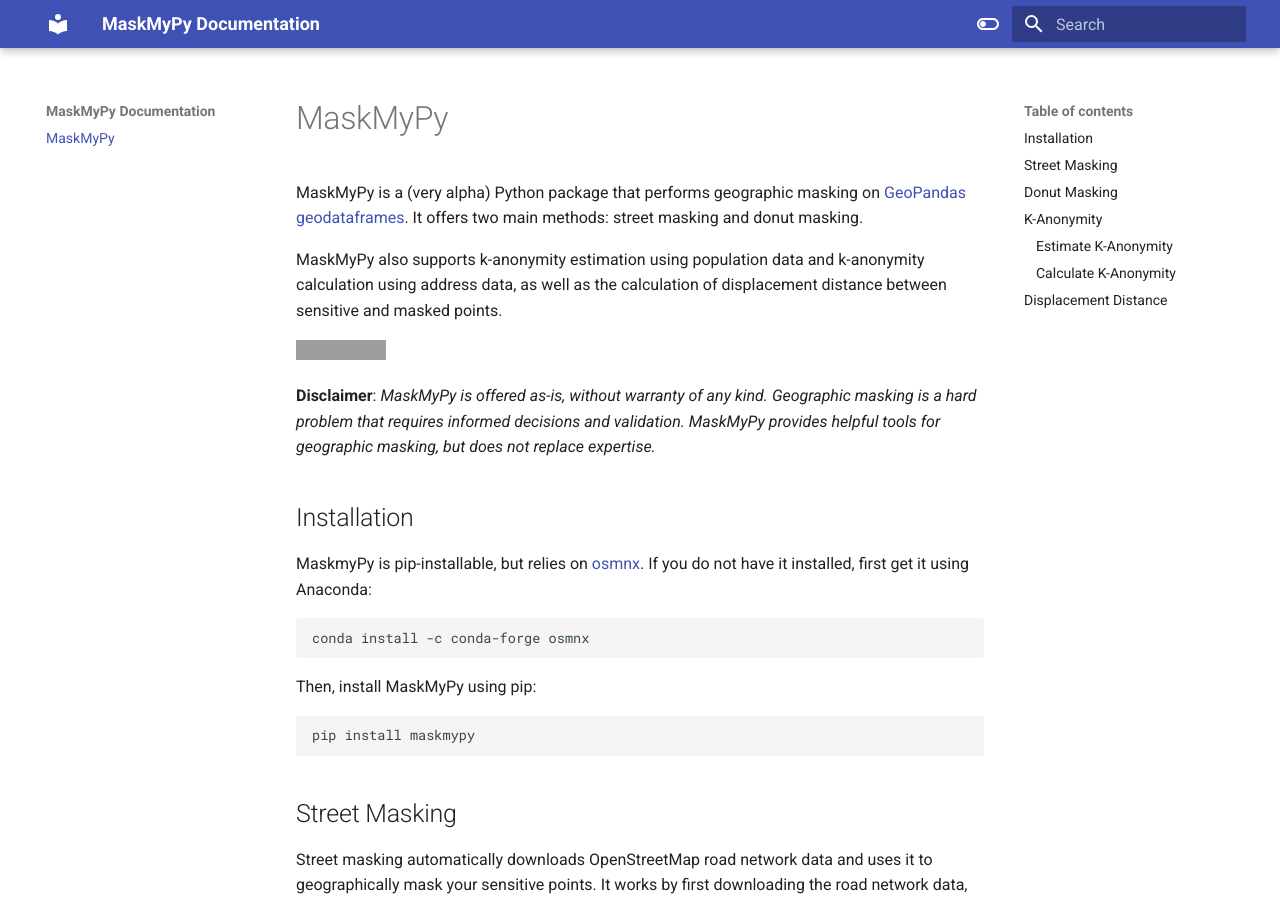
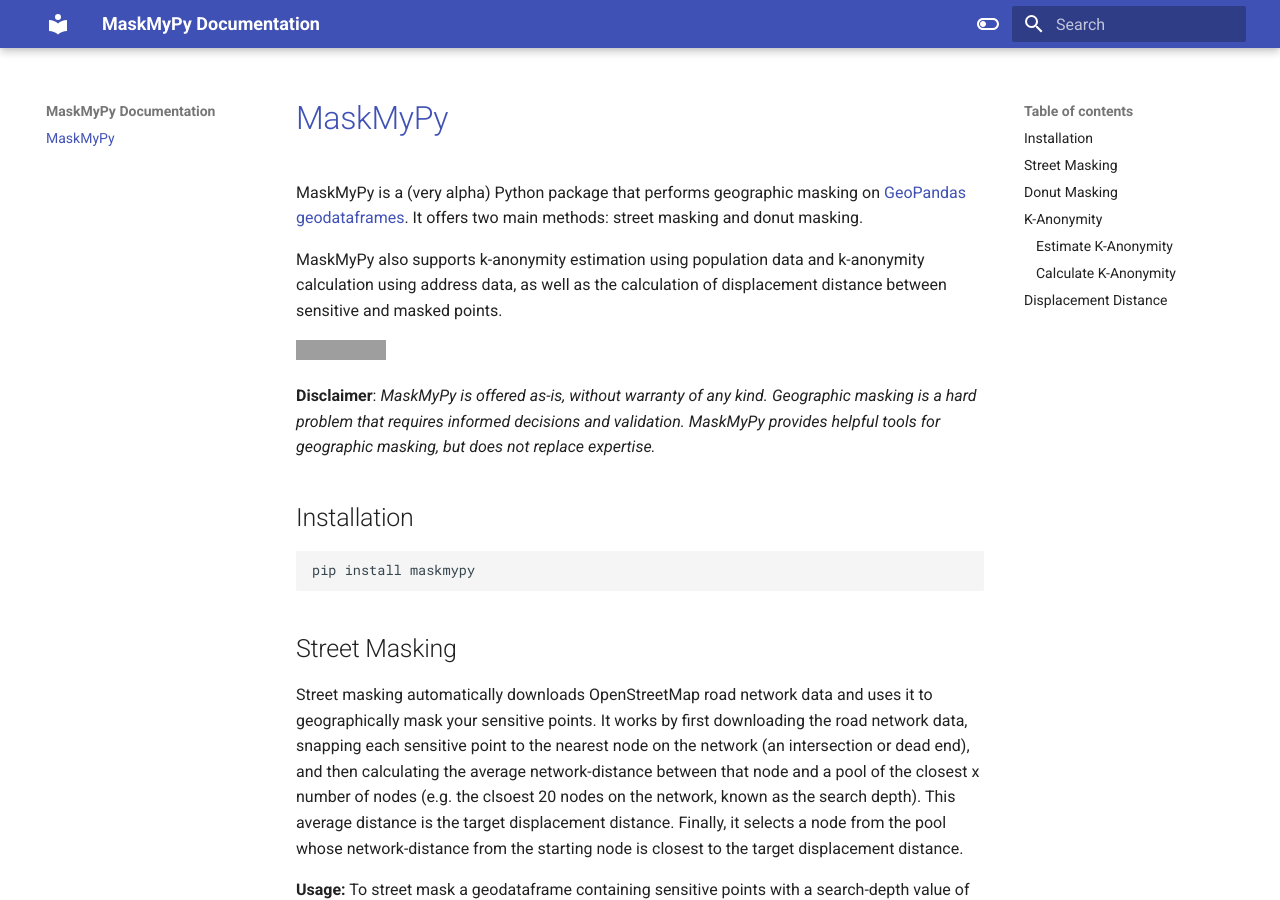
Before and after one commit to TheTinHat/MaskMyPy, an MkDocs documentation site: the page built from docs/index.md, in a window 1280 px wide and 900 px high. Built offline with MkDocs 1.6.1 and Material for MkDocs 9.7.7, drawn with Linux system fonts in a browser that asks for light colours; grey boxes are pictures that could not be loaded.

Commit message:
update docs

````diff
--- a/docs/index.md
+++ b/docs/index.md
@@ -1,4 +1,5 @@
-# MaskMyPy
+# [MaskMyPy](https://github.com/TheTinHat/MaskMyPy)
+
 MaskMyPy is a (very alpha) Python package that performs geographic masking on [GeoPandas geodataframes](http://geopandas.org/data_structures.html). It offers two main methods: street masking and donut masking.
 
 MaskMyPy also supports k-anonymity estimation using population data and k-anonymity calculation using address data, as well as the calculation of displacement distance between sensitive and masked points.
@@ -8,11 +9,6 @@
 **Disclaimer**: *MaskMyPy is offered as-is, without warranty of any kind. Geographic masking is a hard problem that requires informed decisions and validation. MaskMyPy provides helpful tools for geographic masking, but does not replace expertise.*
 
 ## Installation
-MaskmyPy is pip-installable, but relies on [osmnx](https://anaconda.org/conda-forge/osmnx). If you do not have it installed, first get it using Anaconda:
-```
-conda install -c conda-forge osmnx
-```
-Then, install MaskMyPy using pip:
 ```
 pip install maskmypy
 ```
--- a/mkdocs.yml
+++ b/mkdocs.yml
@@ -6,7 +6,7 @@
     name: 'material'
     # logo: assets/logo.png
     # favicon: assets/favicon.ico
-    # site_url: github.com/thetinhat/maskmypy
+    site_url: https://swanlund.space/MaskMyPy/
     palette:
 
     # Light mode
@@ -21,7 +21,7 @@
     # Dark mode
     - media: "(prefers-color-scheme: dark)"
       scheme: slate
-      primary: deep orange
+      primary: deep gray
       # accent: blue
       toggle:
         icon: material/toggle-switch
````
Also changed, not shown: README.md (+2 -6 lines).
